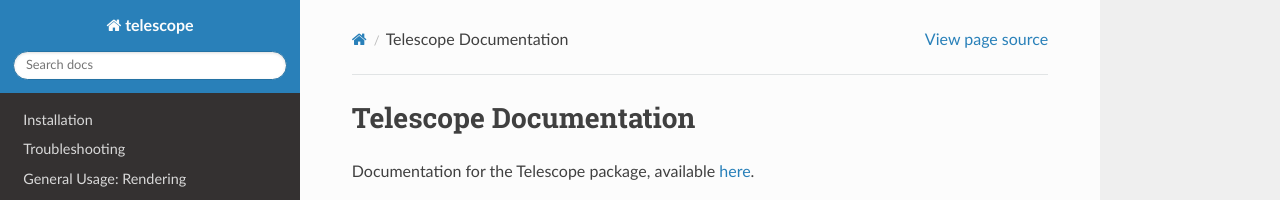
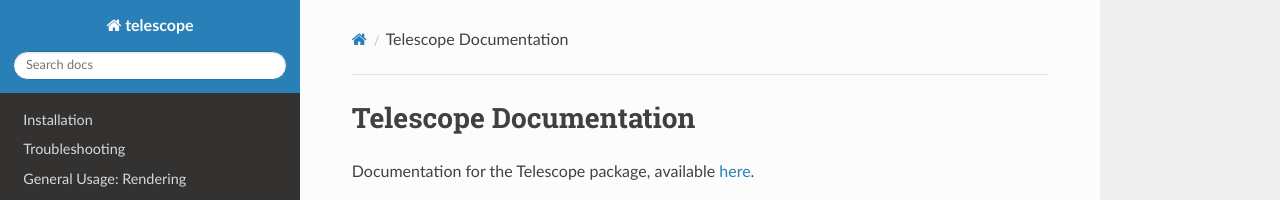
Before and after one commit to jhigginbotham64/Telescope, a Sphinx documentation site: the page built from docs/index.rst, in a window 1280 px wide and 1394 px high. Shown: the top 200 px of the window. Built offline with Sphinx 7.4.7 and the Read the Docs theme 2.0.0, drawn with Linux system fonts in a browser that asks for light colours.

Commit message:
removed source code link from html output

```diff
--- a/docs/conf.py
+++ b/docs/conf.py
@@ -82,3 +82,6 @@
 
 # Breathe Configuration
 breathe_default_project = "telescope"
+
+# disable "show source" in html output
+html_show_sourcelink = False
```
